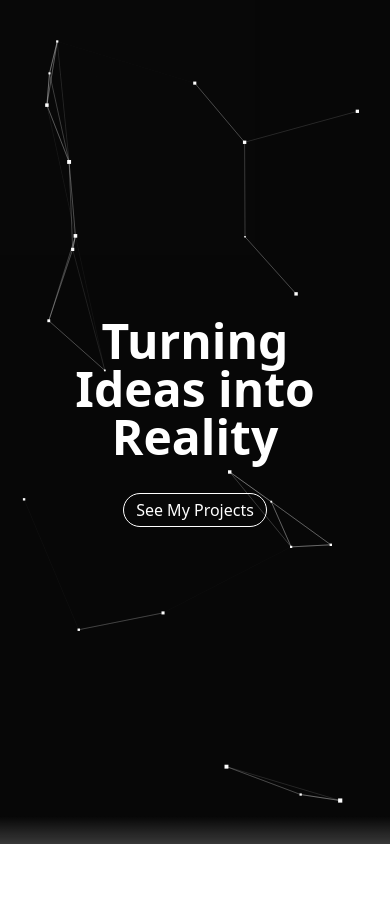
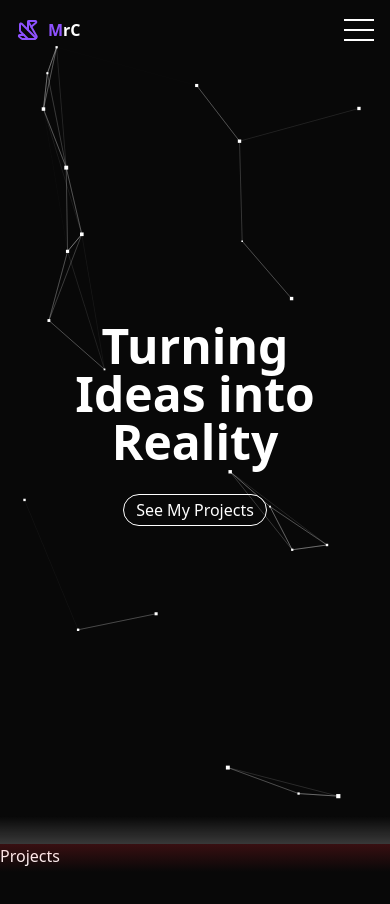
Before and after one commit to mA4rK0/marko-website-evolv-1, a Next.js app: page / in a window 390 px wide. Shown: the top 904 px of the page. Before the commit the page ends 844 px from the top, so only its background shows below. Built offline with nearby package versions, Linux system fonts and the light colour scheme.

Commit message:
Created the interactive Navbar header for PC and mobile

```diff
--- a/package.json
+++ b/package.json
@@ -11,6 +11,7 @@
   "dependencies": {
     "@tsparticles/all": "^3.8.1",
     "@tsparticles/react": "^3.0.0",
+    "lucide-react": "^0.487.0",
     "motion": "^12.6.3",
     "next": "15.2.4",
     "react": "^19.0.0",
--- a/src/app/layout.tsx
+++ b/src/app/layout.tsx
@@ -1,6 +1,7 @@
 import type { Metadata } from "next";
 import { Inter } from "next/font/google";
 import "./globals.css";
+import NavbarLayout from "@/layout/navbar-layout";
 
 const inter = Inter({
   variable: "--font-inter",
@@ -19,7 +20,10 @@ export default function RootLayout({
 }>) {
   return (
     <html lang="en">
-      <body className={`${inter.variable} antialiased`}>{children}</body>
+      <body className={`${inter.variable} antialiased`}>
+        <NavbarLayout />
+        {children}
+      </body>
     </html>
   );
 }
--- a/src/app/page.tsx
+++ b/src/app/page.tsx
@@ -1,9 +1,11 @@
 import HomeLayout from "@/layout/home-layout";
+import ProjectsLayout from "@/layout/projects-layout";
 
 export default function Home() {
   return (
-    <div>
+    <div className="relative">
       <HomeLayout />
+      <ProjectsLayout />
     </div>
   );
 }
--- a/src/components/animation/particles.js
+++ b/src/components/animation/particles.js
@@ -42,7 +42,7 @@ const ParticlesComponent = (props) => {
           },
           onHover: {
             enable: true,
-            mode: "grab",
+            mode: "repulse",
           },
         },
         modes: {
--- a/src/components/buttons/contact_button.tsx
+++ b/src/components/buttons/contact_button.tsx
@@ -1,5 +1,9 @@
 const ContactBtn: React.FC = () => {
-  return <button className="text-white text-center border border-white rounded-full px-3 py-1 hover:bg-white hover:text-[#080808] active:bg-zinc-200 transition duration-300 ease-in-out cursor-pointer">See My Projects</button>;
+  return (
+    <a href="#projects" className="text-white text-center border border-white rounded-full px-3 py-1 hover:bg-white hover:text-[#080808] active:bg-zinc-200 transition duration-300 ease-in-out">
+      <button className="cursor-pointer">See My Projects</button>
+    </a>
+  );
 };
 
 export default ContactBtn;
--- /dev/null
+++ b/src/components/mobile_navbar.tsx
@@ -0,0 +1,13 @@
+export default function MobileNavbar({ state, isBorder }) {
+  return (
+    <>
+      <section className={`flex items-center text-white transition ease-in-out duration-300 ${isBorder && "border px-2 rounded"}`}>
+        <button aria-label="toggle navigation menu" onClick={state}>
+          <span className="w-[30px] h-[2px] my-2 block bg-white"></span>
+          <span className="w-[30px] h-[2px] my-2 block bg-white"></span>
+          <span className="w-[30px] h-[2px] my-2 block bg-white"></span>
+        </button>
+      </section>
+    </>
+  );
+}
--- /dev/null
+++ b/src/components/navbar.tsx
@@ -0,0 +1,15 @@
+export default function Navbar() {
+  return (
+    <nav>
+      <ul className="flex text-white lg:gap-[5.188rem] md:gap-[3rem]">
+        {["Home", "Projects", "About", "Skill", "Contact"].map((item) => (
+          <li>
+            <a key={item} href={`#${item.toLowerCase()}`} className="hover:text-violet-500 active:text-white font-semibold transition ease-in-out duration-300">
+              {item}
+            </a>
+          </li>
+        ))}
+      </ul>
+    </nav>
+  );
+}
--- a/src/layout/home-layout.tsx
+++ b/src/layout/home-layout.tsx
@@ -9,7 +9,7 @@ const HomeLayout: React.FC = () => {
   const [showButton, setShowButton] = useState(false);
 
   return (
-    <div className="relative flex justify-center items-center min-h-screen bg-[#080808]">
+    <div id="home" className="relative flex justify-center items-center min-h-screen bg-[#080808] overflow-hidden">
       {/* <div className="absolute inset-x-0 z-10 top-0 h-7 bg-gradient-to-b from-white/20 to-transparent"></div> */}
       <div className="absolute inset-x-0 z-10 bottom-0 h-7 bg-gradient-to-t from-white/20 to-transparent"></div>
       {showButton && (
--- /dev/null
+++ b/src/layout/navbar-layout.tsx
@@ -0,0 +1,101 @@
+"use client";
+import { useEffect, useState } from "react";
+import { motion, AnimatePresence } from "motion/react";
+import Navbar from "@/components/navbar";
+import { Origami } from "lucide-react";
+import MobileNavbar from "@/components/mobile_navbar";
+
+export default function NavbarLayout() {
+  const [scrolled, setScrolled] = useState(false);
+  const [isOpen, setIsOpen] = useState(false);
+  const [windowSize, setWindowSize] = useState({ width: 0, height: 0 });
+
+  useEffect(() => {
+    if (typeof window === "undefined") return;
+
+    setWindowSize({
+      width: window.innerWidth,
+      height: window.innerHeight,
+    });
+
+    const handleScroll = () => {
+      setScrolled(window.scrollY > 10);
+    };
+
+    const handleResize = () => {
+      setWindowSize({
+        width: window.innerWidth,
+        height: window.innerHeight,
+      });
+    };
+
+    window.addEventListener("scroll", handleScroll);
+    window.addEventListener("resize", handleResize);
+
+    return () => {
+      window.removeEventListener("scroll", handleScroll);
+      window.removeEventListener("resize", handleResize);
+    };
+  }, []);
+
+  const isMobile = windowSize.width <= 440;
+
+  const menuVariants = {
+    hidden: { opacity: 0, y: -50 },
+    visible: {
+      opacity: 1,
+      y: 0,
+      transition: { staggerChildren: 0.1 },
+    },
+    exit: { opacity: 0, y: -50, transition: { staggerChildren: 0.1, staggerDirection: -1 } },
+  };
+
+  const linkVariants = {
+    hidden: { opacity: 0, y: -20 },
+    visible: (i: number) => ({
+      opacity: 1,
+      y: 0,
+      transition: { delay: i * 0.07, duration: 0.4, ease: "easeOut" },
+    }),
+    exit: { opacity: 0, y: -20 },
+  };
+
+  return (
+    <section>
+      <header className={`flex items-center fixed top-0 w-full h-[3.688rem] z-20 transition-all ease-in-out duration-300 ${scrolled ? "bg-black/30 backdrop-blur-md shadow-sm shadow-white" : "bg-transparent"}`}>
+        <section className="flex items-center w-full justify-between px-4 lg:px-[7rem]">
+          <div className="flex gap-x-2">
+            <Origami className="text-violet-500" />
+            <p className="text-white font-bold">
+              <span className="text-violet-500">M</span>rC
+            </p>
+          </div>
+          {isMobile ? <MobileNavbar state={() => setIsOpen(!isOpen)} isBorder={isOpen} /> : <Navbar />}
+        </section>
+      </header>
+      <AnimatePresence>
+        {isOpen && (
+          <motion.nav
+            variants={menuVariants}
+            initial="hidden"
+            animate="visible"
+            exit="exit"
+            className="flex flex-col py-5 fixed right-2 top-16 w-full max-w-[250px] z-20 text-white bg-[#383838]/50 backdrop-blur-md shadow-lg shadow-black rounded-lg transition ease-in-out duration-300"
+          >
+            {["Home", "Projects", "About", "Skill", "Contact"].map((item, i) => (
+              <motion.a
+                key={item}
+                href={`#${item.toLowerCase()}`}
+                variants={linkVariants}
+                custom={i}
+                className="hover:text-violet-500 hover:bg-[#4a4a4a] rounded-lg pl-2 py-2 mx-8 active:text-white font-semibold transition ease-in-out duration-300"
+              >
+                {item}
+              </motion.a>
+            ))}
+          </motion.nav>
+        )}
+      </AnimatePresence>
+    </section>
+  );
+}
--- /dev/null
+++ b/src/layout/projects-layout.tsx
@@ -0,0 +1,12 @@
+const ProjectsLayout: React.FC = () => {
+  return (
+    <div className="relative w-full min-h-screen bg-[#080808]">
+      <div className="absolute inset-x-0 z-10 top-0 h-7 bg-gradient-to-b from-red-500/20 to-transparent"></div>
+      <h1 id="projects" className="text-white">
+        Projects
+      </h1>
+    </div>
+  );
+};
+
+export default ProjectsLayout;
```
Also changed, not shown: 1 other file (tests, documents, lock files or other folders).
